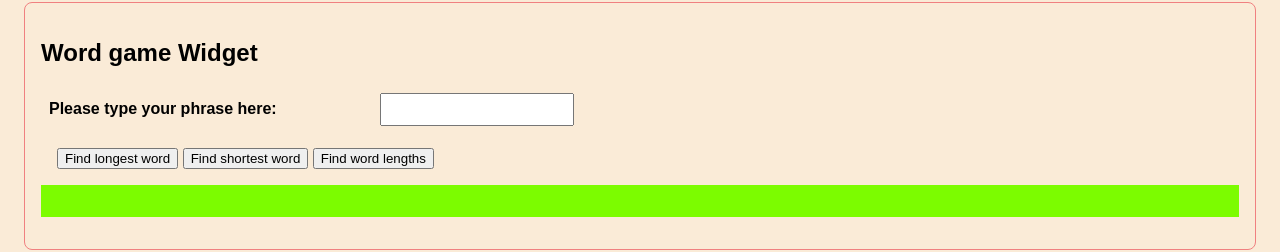
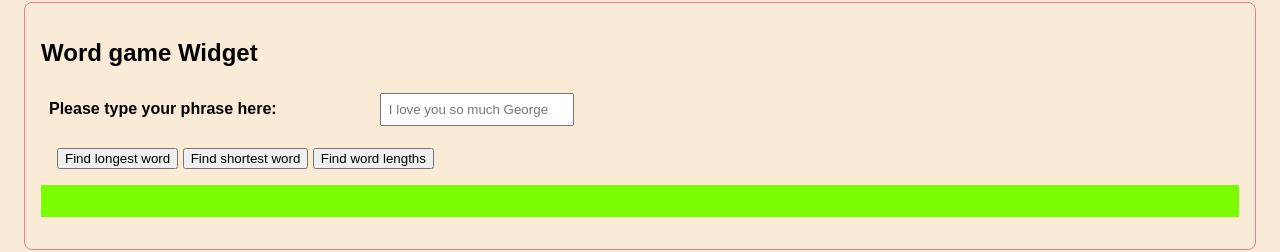
Before and after one commit to mabuzageorge/bootcamp-widgets, a plain HTML site: page index.html in a window 1280 px wide. Shown: the part 822-1074 px from the top of the page. Drawn offline with nearby package versions, Linux system fonts and the light colour scheme.

Commit message:
Final changes

```diff
--- a/index.html
+++ b/index.html
@@ -83,7 +83,7 @@
 
             <div class="input">
                 <label for="str">Please type your phrase here:</label>
-                <input type="text" x-model="str" id="str">
+                <input type="text" x-model="str" id="str" placeholder="I love you so much George" >
 
             </div>
 
```
